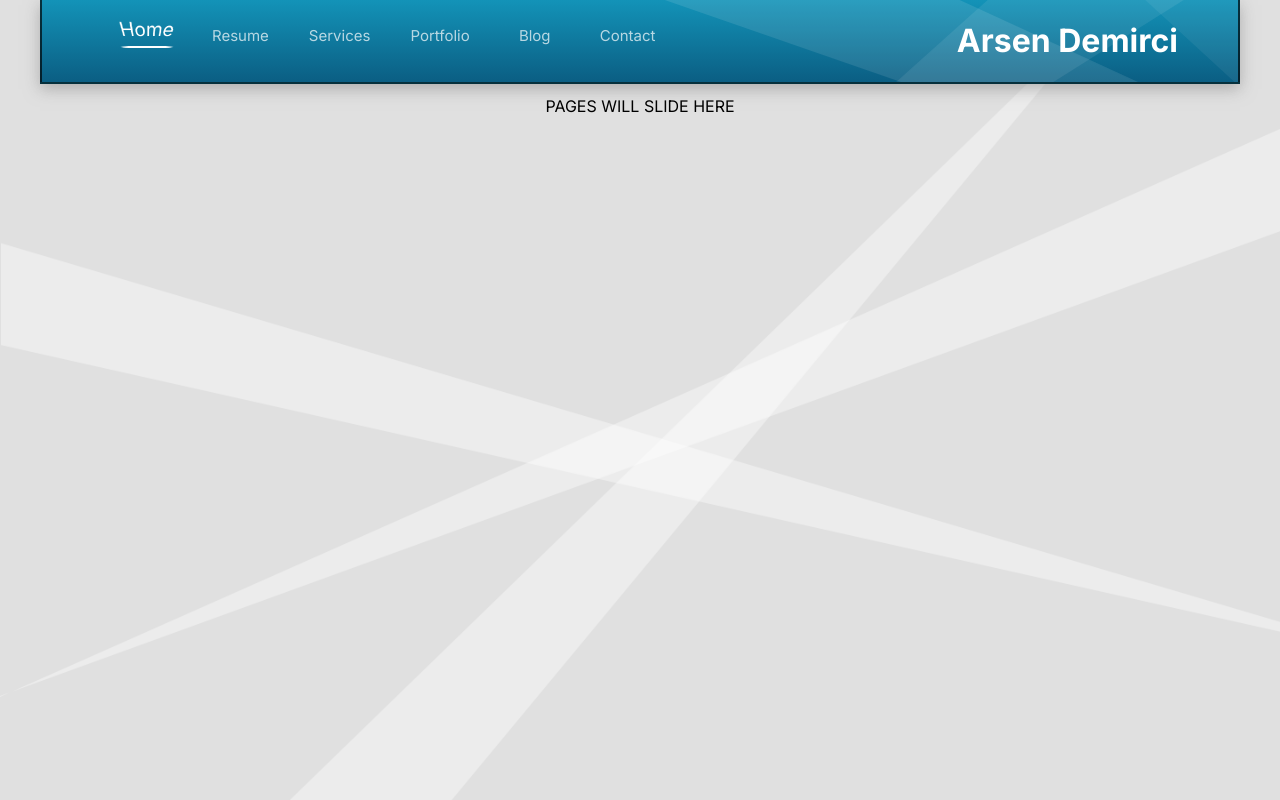
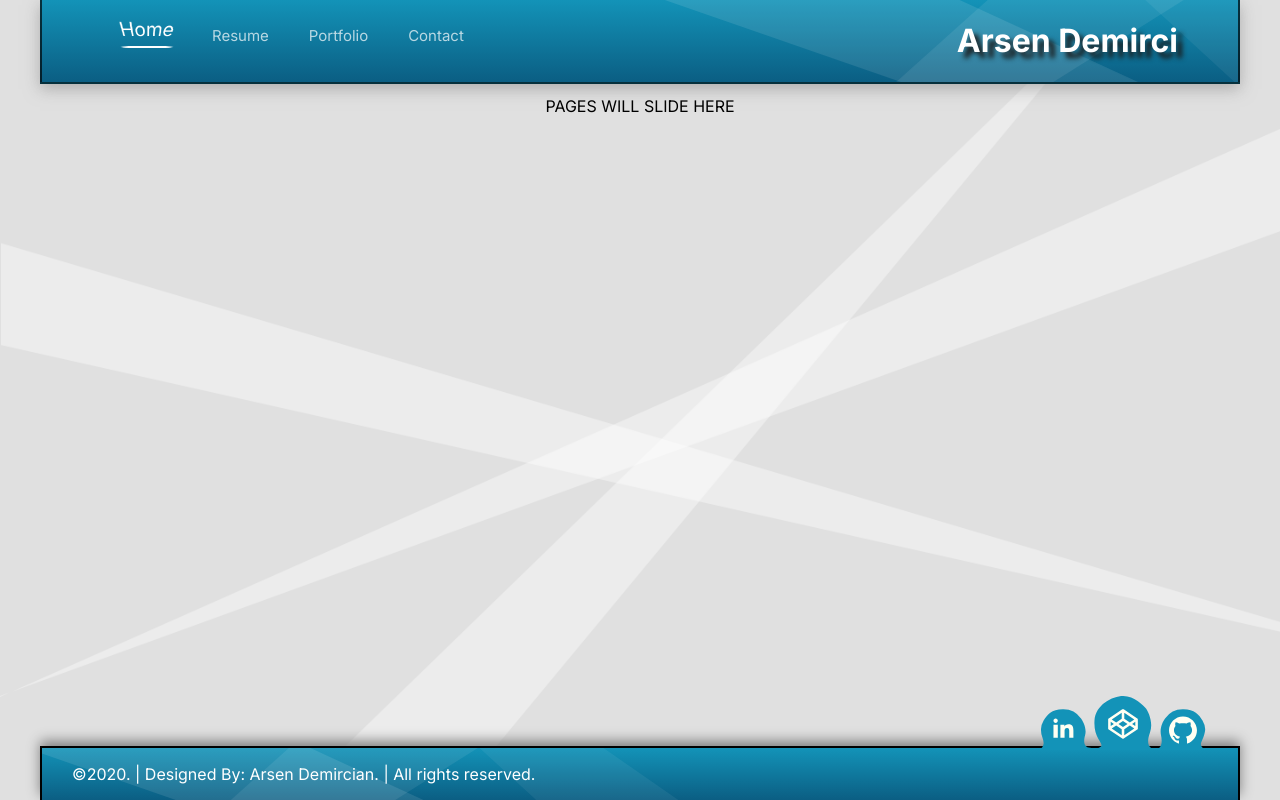
Before and after one commit to arsendemirci/arsendemircian.com, a Next.js app: page / in a window 1280 px wide. Built offline with nearby package versions, Linux system fonts and the light colour scheme.

Commit message:
added footer

```diff
--- a/src/app/page.tsx
+++ b/src/app/page.tsx
@@ -1,12 +1,13 @@
 import Image from 'next/image';
 import styles from './page.module.scss';
-import AppHeader from '@/components/brand/AppHeader/AppHeader.tsx';
+import { AppHeader, AppFooter } from '@/components';
 
 export default function Home() {
   return (
     <main className={styles.main}>
       <AppHeader title="Arsen Demirci" />
       <div className={styles.container}>PAGES WILL SLIDE HERE</div>
+      <AppFooter />
     </main>
   );
 }
--- a/src/components/brand/AppFooter/AppFooter.module.scss
+++ b/src/components/brand/AppFooter/AppFooter.module.scss
@@ -1,2 +1,88 @@
 .main {
+  background-color: #027b9a;
+  background: $bg-linear-blue;
+  color: #fff;
+  text-align: center;
+  position: fixed;
+  bottom: 0;
+  width: 100%;
+  box-shadow: 0 -5px 12px gray;
+  border: 2px solid black;
+  border-bottom: none;
+  max-width: $bodyMaxWidth;
+  .wrapper {
+    background: url(../../../../public/image/bg/sp_main_bg.png);
+    background-size: auto;
+    background-repeat: no-repeat;
+    background-position: right;
+    width: 100%;
+    display: flex;
+    padding-left: 30px;
+    .links {
+      bottom: 50px;
+      height: 54px;
+      position: absolute;
+      right: 30px;
+      width: 170px;
+      overflow: hidden;
+      > div {
+        a {
+            position: absolute;
+            transition: all .2s ease-in-out;
+            &:hover{
+                transform: scale(1.2);
+            }
+          span {
+            position: absolute;
+            clip: rect(1px 1px 1px 1px);
+            clip: rect(1px, 1px, 1px, 1px);
+            -webkit-clip-path: inset(0px 0px 99.9% 99.9%);
+            clip-path: inset(0px 0px 99.9% 99.9%);
+            overflow: hidden;
+            height: 1px;
+            width: 1px;
+            padding: 0;
+            border: 0;
+            top: 50%;
+          }
+          svg {
+            display: block;
+            path {
+              fill: #fffff2;
+              transition: fill 0.2s;
+            }
+          }
+          &:nth-child(1) {
+            height: 26px;
+            left: 12px;
+            top: 20px;
+            width: 26px;
+          }
+          &:nth-child(2) {
+            height: 38px;
+            left: 66px;
+            top: 9px;
+            width: 38px;
+          }
+          &:nth-child(3) {
+            height: 32px;
+            left: 129px;
+            top: 18px;
+            width: 32px;
+          }
+        }
+      }
+      .svgbg {
+        height: 54px;
+        left: 0;
+        display: block;
+        position: absolute;
+        top: 0;
+        width: 236px;
+        path {
+          fill: rgb(19, 147, 184);
+        }
+      }
+    }
+  }
 }
--- a/src/components/brand/AppFooter/AppFooter.tsx
+++ b/src/components/brand/AppFooter/AppFooter.tsx
@@ -4,13 +4,45 @@ import Image from 'next/image';
 const AppFooter = () => {
   return (
     <footer className={styles.main}>
-      <div className="copyright">
-        <div>
-          <p>
-            <a href="#" target="_self">
-              ©2020. | Designed By: Pooja Nahelia. | All rights reserved.{' '}
+      <div className={styles.wrapper}>
+        <div className={styles.links}>
+          <svg
+            className={styles.svgbg}
+            xmlns="http://www.w3.org/2000/svg"
+            viewBox="0 0 236 54"
+          >
+            <path d="M223.06,43.32c-.77-7.2,1.87-28.47-20-32.53C187.78,8,180.41,18,178.32,20.7s-5.63,10.1-4.07,16.7-.13,15.23-4.06,15.91-8.75-2.9-6.89-7S167.41,36,167.15,33a18.93,18.93,0,0,0-2.64-8.53c-3.44-5.5-8-11.19-19.12-11.19a21.64,21.64,0,0,0-18.31,9.18c-2.08,2.7-5.66,9.6-4.07,16.69s.64,14.32-6.11,13.9S108.35,46.5,112,36.54s-1.89-21.24-4-23.94S96.34,0,85.23,0,57.46,8.84,56.49,24.56s6.92,20.79,7,24.59c.07,2.75-6.43,4.16-12.92,2.38s-4-10.75-3.46-12.38c1.85-6.6-2-14-4.08-16.69a21.62,21.62,0,0,0-18.3-9.18C13.62,13.28,9.06,19,5.62,24.47A18.81,18.81,0,0,0,3,33a21.85,21.85,0,0,0,1.58,9.08,16.58,16.58,0,0,1,1.06,5A6.75,6.75,0,0,1,0,54H236C235.47,54,223.83,50.52,223.06,43.32Z"></path>
+          </svg>
+          <div>
+            <a href="https://www.linkedin.com/in/arsen-demirci-2a3046a6" target="_blank">
+              <span>Linkedin</span>
+              <svg xmlns="http://www.w3.org/2000/svg" viewBox="0 0 30 30">
+                <path d="M9,25H4V10h5V25z M6.501,8C5.118,8,4,6.879,4,5.499S5.12,3,6.501,3C7.879,3,9,4.121,9,5.499C9,6.879,7.879,8,6.501,8z M27,25h-4.807v-7.3c0-1.741-0.033-3.98-2.499-3.98c-2.503,0-2.888,1.896-2.888,3.854V25H12V9.989h4.614v2.051h0.065 c0.642-1.18,2.211-2.424,4.551-2.424c4.87,0,5.77,3.109,5.77,7.151C27,16.767,27,25,27,25z"></path>
+              </svg>
             </a>
-          </p>
+            <a href="https://codepen.io/arsen-demircian" target="_blank">
+              <span>Codepen</span>{' '}
+              <svg viewBox="0 0 1024 1024">
+                <path d="M911.7 385.3l-.3-1.5c-.2-1-.3-1.9-.6-2.9-.2-.6-.4-1.1-.5-1.7-.3-.8-.5-1.7-.9-2.5-.2-.6-.5-1.1-.8-1.7-.4-.8-.8-1.5-1.2-2.3-.3-.5-.6-1.1-1-1.6-.8-1.2-1.7-2.4-2.6-3.6-.5-.6-1.1-1.3-1.7-1.9-.4-.5-.9-.9-1.4-1.3-.6-.6-1.3-1.1-1.9-1.6-.5-.4-1-.8-1.6-1.2-.2-.1-.4-.3-.6-.4L531.1 117.8a34.3 34.3 0 00-38.1 0L127.3 361.3c-.2.1-.4.3-.6.4-.5.4-1 .8-1.6 1.2-.7.5-1.3 1.1-1.9 1.6-.5.4-.9.9-1.4 1.3-.6.6-1.2 1.2-1.7 1.9-1 1.1-1.8 2.3-2.6 3.6-.3.5-.7 1-1 1.6-.4.7-.8 1.5-1.2 2.3-.3.5-.5 1.1-.8 1.7-.3.8-.6 1.7-.9 2.5-.2.6-.4 1.1-.5 1.7-.2.9-.4 1.9-.6 2.9l-.3 1.5c-.2 1.5-.3 3-.3 4.5v243.5c0 1.5.1 3 .3 4.5l.3 1.5.6 2.9c.2.6.3 1.1.5 1.7.3.9.6 1.7.9 2.5.2.6.5 1.1.8 1.7.4.8.7 1.5 1.2 2.3.3.5.6 1.1 1 1.6.5.7.9 1.4 1.5 2.1l1.2 1.5c.5.6 1.1 1.3 1.7 1.9.4.5.9.9 1.4 1.3.6.6 1.3 1.1 1.9 1.6.5.4 1 .8 1.6 1.2.2.1.4.3.6.4L493 905.7c5.6 3.8 12.3 5.8 19.1 5.8 6.6 0 13.3-1.9 19.1-5.8l365.6-243.5c.2-.1.4-.3.6-.4.5-.4 1-.8 1.6-1.2.7-.5 1.3-1.1 1.9-1.6.5-.4.9-.9 1.4-1.3.6-.6 1.2-1.2 1.7-1.9l1.2-1.5 1.5-2.1c.3-.5.7-1 1-1.6.4-.8.8-1.5 1.2-2.3.3-.5.5-1.1.8-1.7.3-.8.6-1.7.9-2.5.2-.5.4-1.1.5-1.7.3-.9.4-1.9.6-2.9l.3-1.5c.2-1.5.3-3 .3-4.5V389.8c-.3-1.5-.4-3-.6-4.5zM546.4 210.5l269.4 179.4-120.3 80.4-149-99.6V210.5zm-68.8 0v160.2l-149 99.6-120.3-80.4 269.3-179.4zM180.7 454.1l86 57.5-86 57.5v-115zm296.9 358.5L208.3 633.2l120.3-80.4 149 99.6v160.2zM512 592.8l-121.6-81.2L512 430.3l121.6 81.2L512 592.8zm34.4 219.8V652.4l149-99.6 120.3 80.4-269.3 179.4zM843.3 569l-86-57.5 86-57.5v115z" />
+              </svg>
+            </a>
+            <a href="https://github.com/arsendemirci" target="_blank">
+              <span>Github</span>{' '}
+              <svg viewBox="0 0 1024 1024">
+                <path d="M511.6 76.3C264.3 76.2 64 276.4 64 523.5 64 718.9 189.3 885 363.8 946c23.5 5.9 19.9-10.8 19.9-22.2v-77.5c-135.7 15.9-141.2-73.9-150.3-88.9C215 726 171.5 718 184.5 703c30.9-15.9 62.4 4 98.9 57.9 26.4 39.1 77.9 32.5 104 26 5.7-23.5 17.9-44.5 34.7-60.8-140.6-25.2-199.2-111-199.2-213 0-49.5 16.3-95 48.3-131.7-20.4-60.5 1.9-112.3 4.9-120 58.1-5.2 118.5 41.6 123.2 45.3 33-8.9 70.7-13.6 112.9-13.6 42.4 0 80.2 4.9 113.5 13.9 11.3-8.6 67.3-48.8 121.3-43.9 2.9 7.7 24.7 58.3 5.5 118 32.4 36.8 48.9 82.7 48.9 132.3 0 102.2-59 188.1-200 212.9a127.5 127.5 0 0138.1 91v112.5c.8 9 0 17.9 15 17.9 177.1-59.7 304.6-227 304.6-424.1 0-247.2-200.4-447.3-447.5-447.3z" />
+              </svg>
+            </a>
+          </div>
+        </div>
+
+        <div className="copyright">
+          <div>
+            <p>
+              <a href="#" target="_self">
+                ©2020. | Designed By: Arsen Demircian. | All rights reserved.
+              </a>
+            </p>
+          </div>
         </div>
       </div>
     </footer>
--- a/src/components/brand/AppHeader/AppHeader.module.scss
+++ b/src/components/brand/AppHeader/AppHeader.module.scss
@@ -12,16 +12,9 @@
   // border-bottom-left-radius: 15% 100px;
   // border-bottom-right-radius: 15% 100px;
   width: 100%;
-  max-width: 1200px;
+  max-width: $bodyMaxWidth;
   * {
     transition: all 0.2s ease-in-out;
-  }
-  svg {
-    margin-left: 10px;
-    transition: transform 0.2s ease-in-out;
-    &:hover {
-      transform: scale(1.2);
-    }
   }
   .wrapper {
     background: url(../../../../public/image/bg/sp_main_bg.png);
@@ -35,9 +28,9 @@
     padding: 0 60px;
     width: 100%;
     gap: 30px;
-    svg {
-      width: 28px;
-      height: 28px;
+    h1{
+      text-shadow: 6px 6px 5px rgb(26, 26, 26);
+      white-space: nowrap;
     }
   }
   .navigation {
@@ -53,6 +46,7 @@
       display: block;
       padding: 0;
       margin: 0;
+      white-space: nowrap;
       li {
         display: inline-block;
 
--- a/src/components/brand/AppHeader/AppHeader.tsx
+++ b/src/components/brand/AppHeader/AppHeader.tsx
@@ -19,13 +19,7 @@ const AppHeader: React.FC<AppHeaderProps> = ({ title }) => {
               <a href="#resume">Resume</a>
             </li>
             <li>
-              <a href="#services">Services</a>
-            </li>
-            <li>
               <a href="#portfolio">Portfolio</a>
-            </li>
-            <li>
-              <a href="#blog">Blog</a>
             </li>
             <li>
               <a href="#contact">Contact</a>
--- /dev/null
+++ b/src/components/index.tsx
@@ -0,0 +1,2 @@
+export { default as AppHeader } from './brand/AppHeader/AppHeader';
+export { default as AppFooter } from './brand/AppFooter/AppFooter';
--- a/src/style/_variables.scss
+++ b/src/style/_variables.scss
@@ -1,2 +1,4 @@
 $mainBgColor: rgba(187, 187, 187, 0.445);
 $bg-linear-blue: linear-gradient(rgb(19 147 184) 0%, rgb(11 94 131) 100%);
+
+$bodyMaxWidth:1200px;
```
